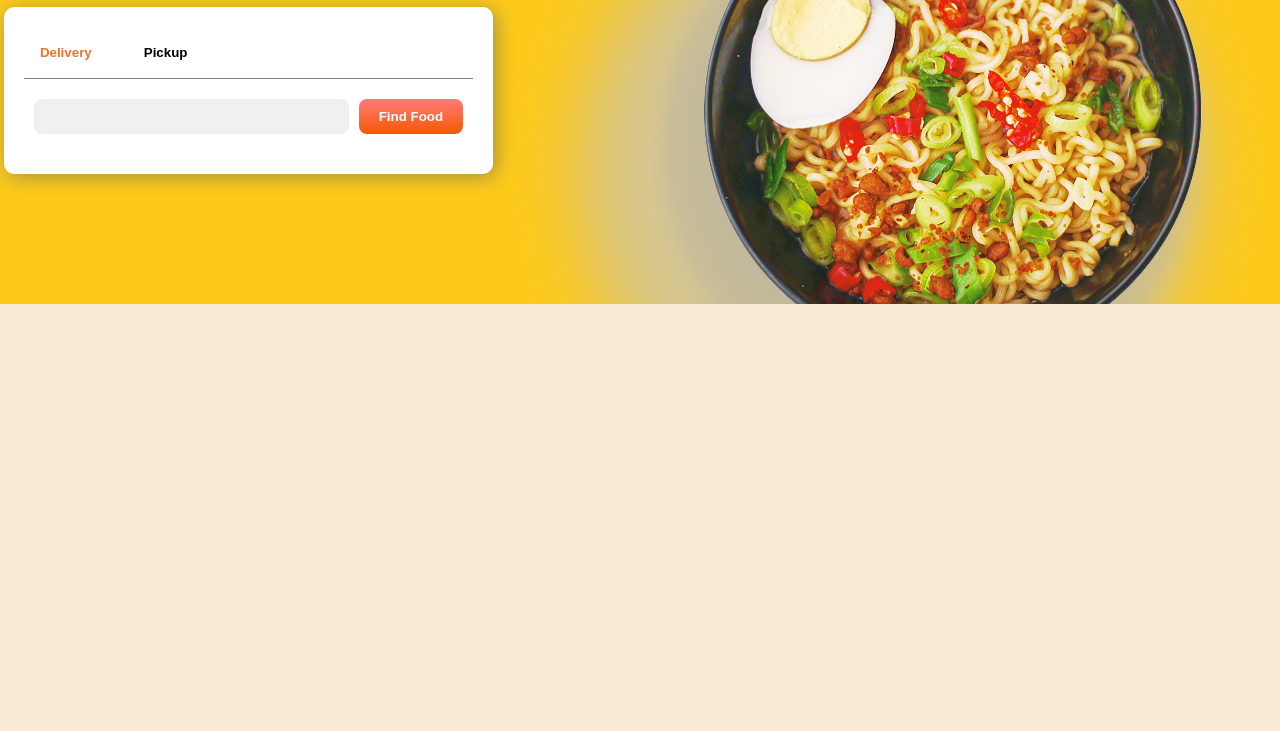
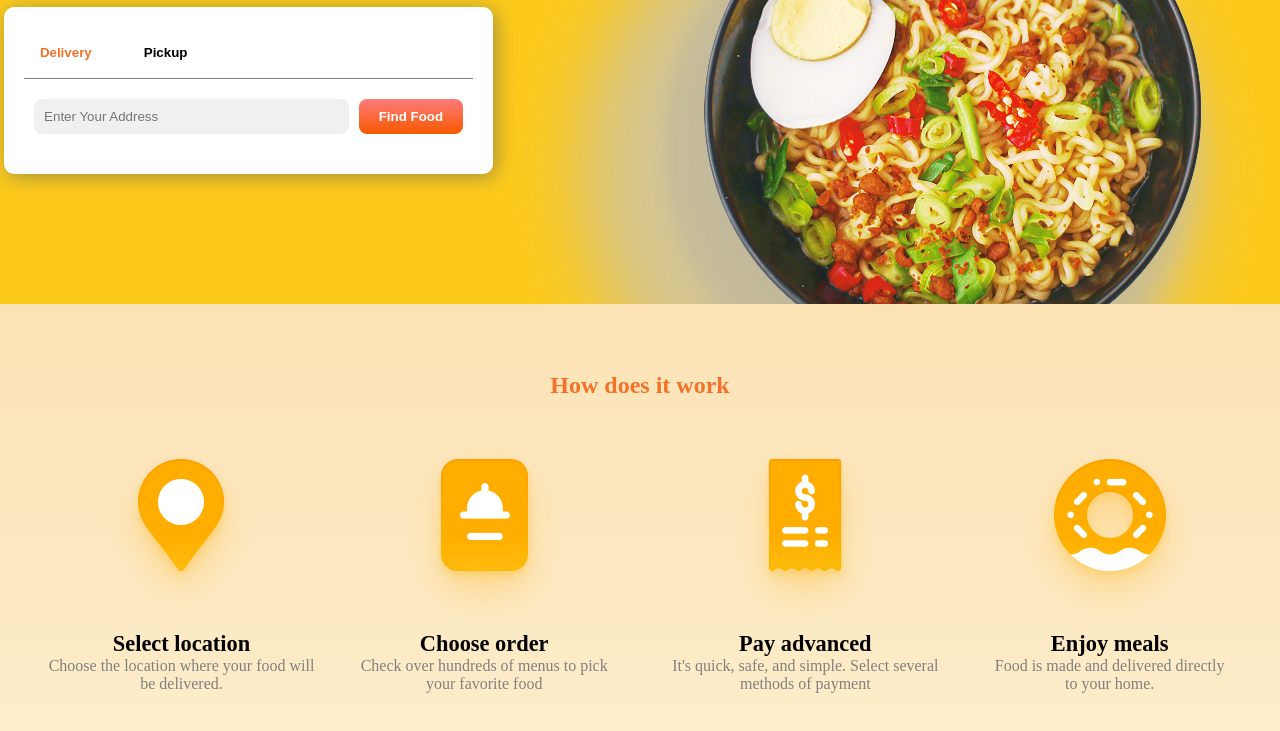
Before and after one commit to tonmoybiswas07/food_wagon_landing_page, a plain HTML site: page index.html in a window 1280 px wide. Shown: the part 299-1030 px from the top of the page. Before the commit the page ends 800 px from the top, so only its background shows below. Drawn offline with Linux system fonts and the light colour scheme.

Commit message:
added badge card section

```diff
--- a/Style/style.css
+++ b/Style/style.css
@@ -8,6 +8,7 @@
 }
 body {
   background-color: antiquewhite;
+
 }
 /* navbar style */
 .header {
@@ -16,6 +17,7 @@ body {
   align-items: center;
   background-color: white;
   padding: 20px 10px;
+
 }
 
 
@@ -50,6 +52,7 @@ body {
 }
 /* banner style */
 .banner{
+
     background-color: #fdca1c;
     min-height: 500px;
     display: flex;
@@ -100,7 +103,7 @@ body {
 .banner-input input{
     width: 70%;
     margin: 20px 0px;
-    padding: 10px 0px;
+    padding: 10px 10px;
     border: none;
     background-color: rgba(128, 128, 128, 0.122);
     border-radius: 8px;
@@ -113,3 +116,37 @@ body {
     color: white;
     font-weight: bold;
 }
+/* badge section style */
+.badge{
+    background: linear-gradient(#ffcf674c,#FDEDCA);
+    max-height: 600px;
+    padding: 3rem;
+
+}
+.title{
+    color: #F17228;
+    text-align: center;
+    padding: 20px 0px;
+    margin-bottom: 20px;
+}
+.badge-card{
+    display: flex;
+    justify-content: center;
+    align-items: center;
+    gap: 30px;
+}
+.card img{
+    display: flex;
+    justify-content: center;
+    align-items: center;
+    margin: 0 auto;
+}
+.card h3{
+    font-size: 1.4rem;
+    text-align: center;
+}
+.card p{
+    font-size: 1rem;
+    text-align: center;
+    color: gray;
+}
--- a/index.html
+++ b/index.html
@@ -49,7 +49,7 @@
                         <button>Pickup</button>
                     </div>
                     <div class="banner-input">
-                        <input type="search" name="" id="">
+                        <input type="search" name="" id="" placeholder="Enter Your Address">
                         <div class="b-btn">
                             <button>Find Food</button>
                         </div>
@@ -62,6 +62,40 @@
 
         </section>
         <!-- banner section end here -->
+         <!-- badge section start here -->
+          <section class="badge">
+            <div class="title">
+                <h1>How does it work</h1>
+            </div>
+            <div class="badge-card">
+                <!-- cards -->
+                <div class="card">
+                    <img src="/image/Map Marker.png" alt="">
+                    <h3>Select location</h3>
+                    <p>Choose the location where your food will be delivered.</p>
+
+                </div>
+                 <div class="card">
+                    <img src="./image/Icons.png" alt="">
+                    <h3>Choose order</h3>
+                    <p>Check over hundreds of menus to pick your favorite food</p>
+
+                </div>
+                 <div class="card">
+                    <img src="./image/Invoice.png" alt="">
+                    <h3>Pay advanced</h3>
+                    <p>It's quick, safe, and simple. Select several methods of payment</p>
+
+                </div>
+                 <div class="card">
+                    <img src="./image/Donut.png" alt="">
+                    <h3>Enjoy meals</h3>
+                    <p>Food is made and delivered directly to your home.</p>
+
+                </div>
+            </div>
+          </section>
+          <!-- badge section end here -->
 
     </main>
     <!-- main section end here -->
```
Also changed, not shown: image/Donut.png (added), image/Icons.png (added), image/Invoice.png (added), image/Map Marker.png (added).
